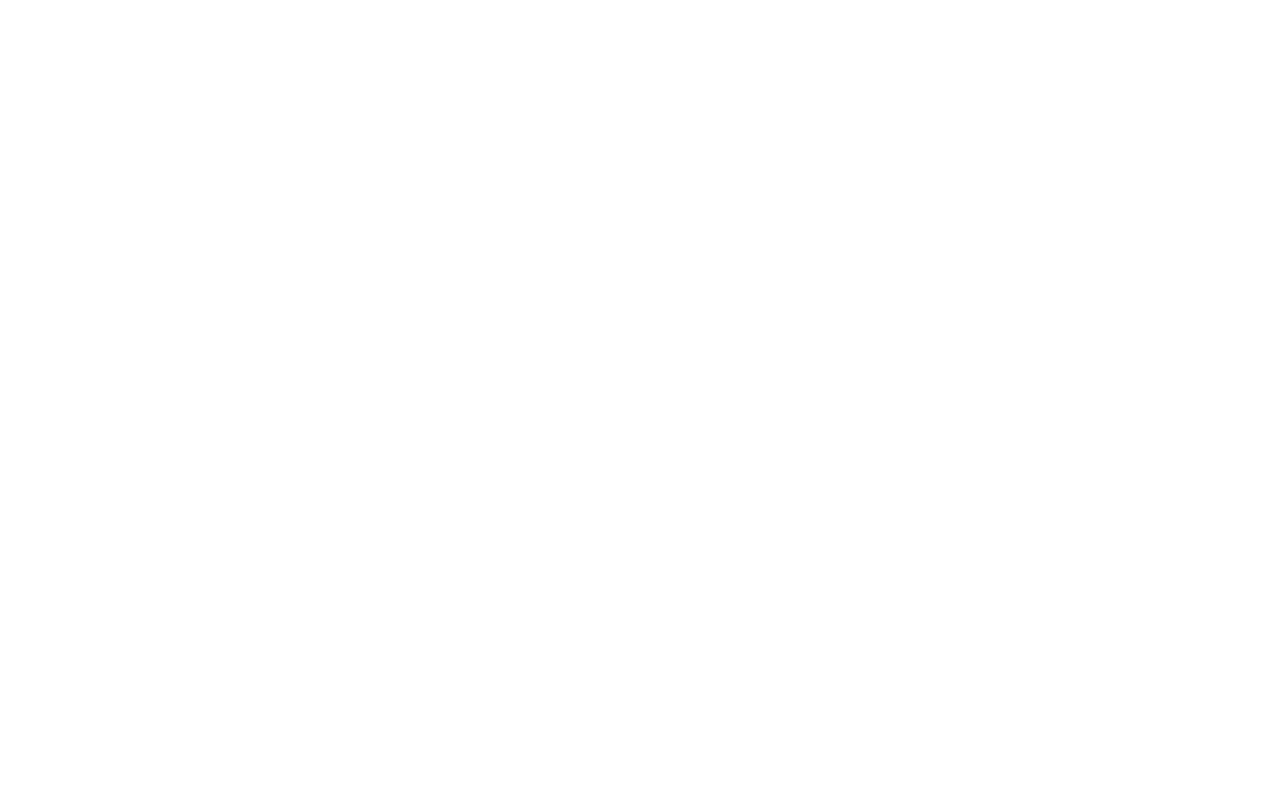
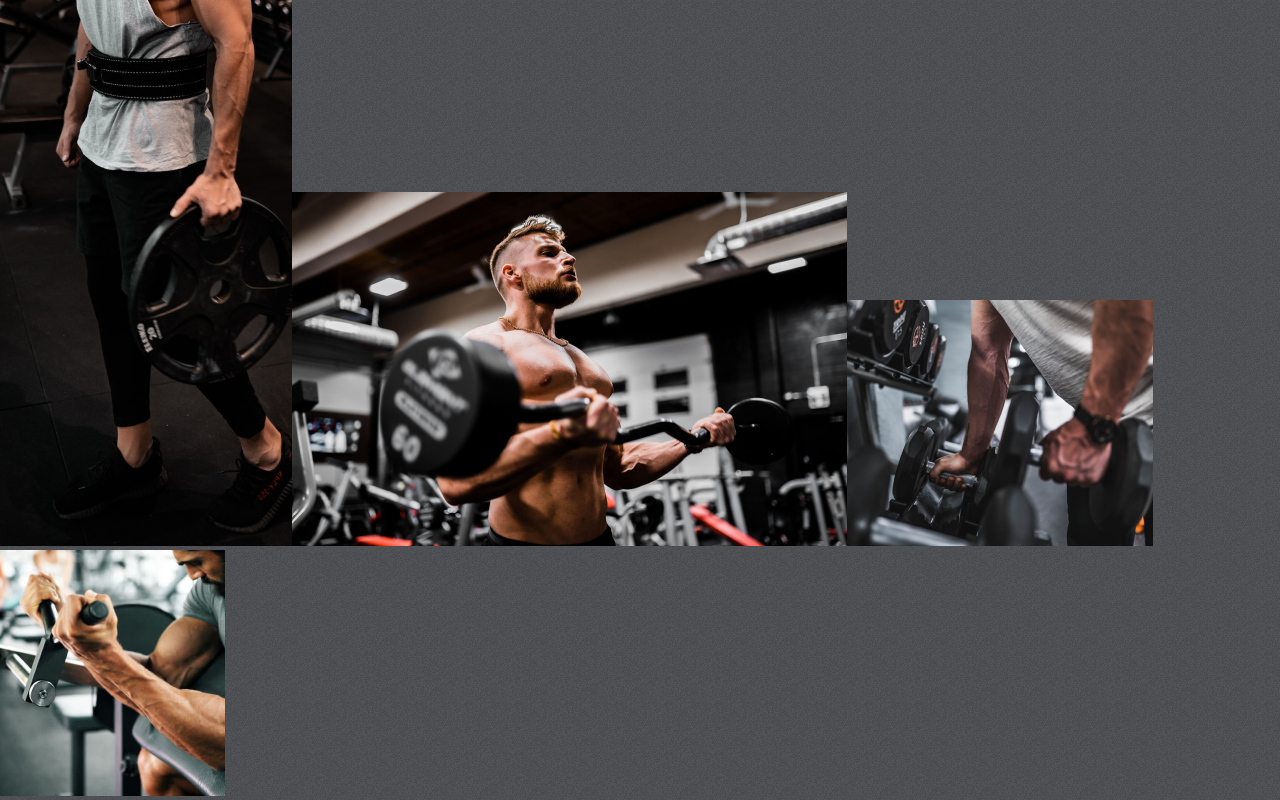
Before and after one commit to 11saran/FitnessWebsite, a React (Create React App) app: page / in a window 1280 px wide. Shown: the part 1557-2357 px from the top of the page. Before the commit the page ends 1171 px from the top, so only its background shows below. Built offline with nearby package versions, Linux system fonts and the light colour scheme.

Commit message:
Add Reasons component with initial layout and styling

```diff
--- a/src/App.js
+++ b/src/App.js
@@ -1,12 +1,14 @@
 import './App.css';
 import Hero from './components/Hero/Hero';
 import Programs from './components/Programs/Programs';
+import Reasons from './components/Reasons/Reasons';
 
 function App() {
   return (
     <div className="App">
           <Hero/>
           <Programs/>
+          <Reasons/>
     </div>
   );
 }
--- /dev/null
+++ b/src/components/Reasons/Reasons.jsx
@@ -0,0 +1,26 @@
+import React from "react";
+import "./Reasons.css";
+import image1 from "../../assets/image1.png";
+import image2 from "../../assets/image2.png";
+import image3 from "../../assets/image3.png";
+import image4 from "../../assets/image4.png";
+import np from "../../assets/nb.png";
+import adidas from "../../assets/adidas.png";
+import nike from "../../assets/nike.png";
+import tick from "../../assets/tick.png";
+
+function Reasons() {
+  return (
+    <div className="Reasons" id="reasons">
+      <div className="left-r">
+        <img src={image1} alt="" />
+        <img src={image2} alt="" />
+        <img src={image3} alt="" />
+        <img src={image4} alt="" />
+      </div>
+      <div className="right-r"></div>
+    </div>
+  );
+}
+
+export default Reasons;
```
Also changed, not shown: src/components/Reasons/Reasons.css (added).
